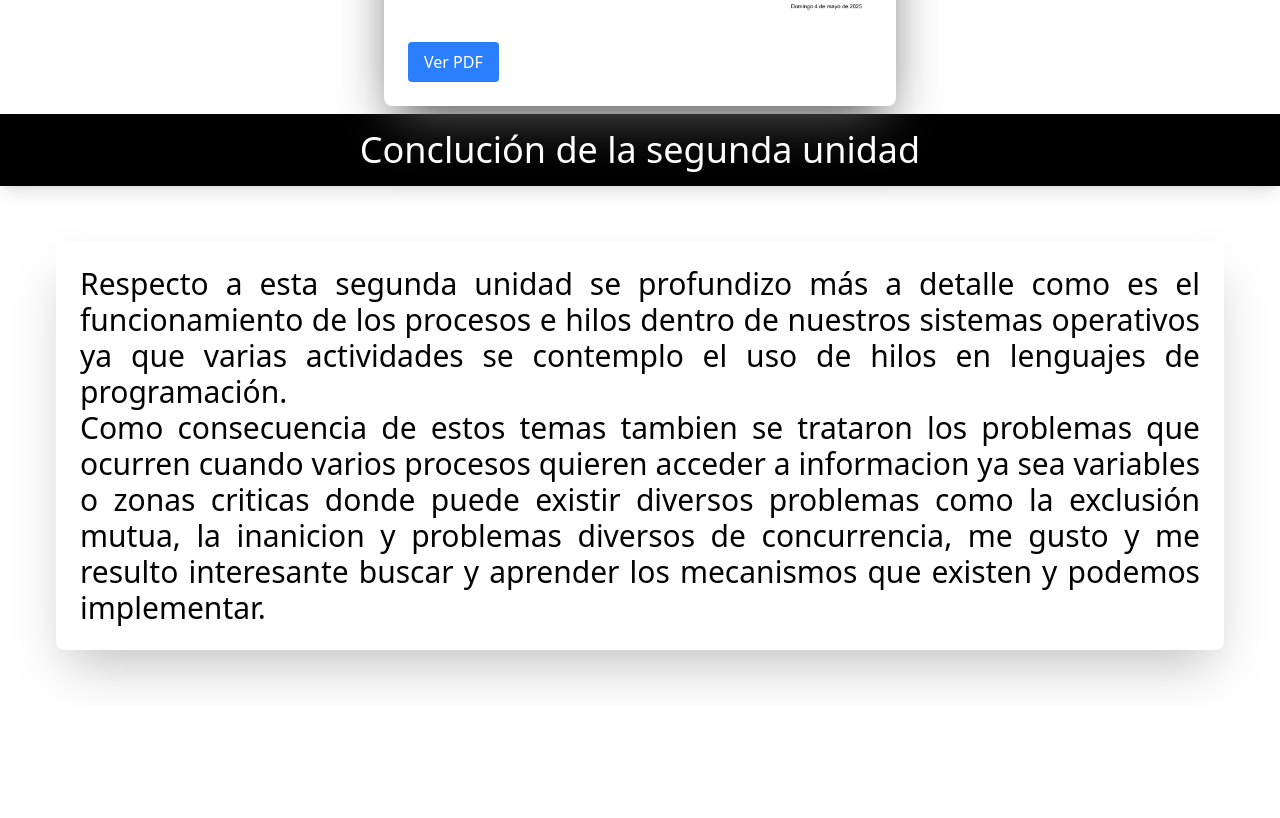
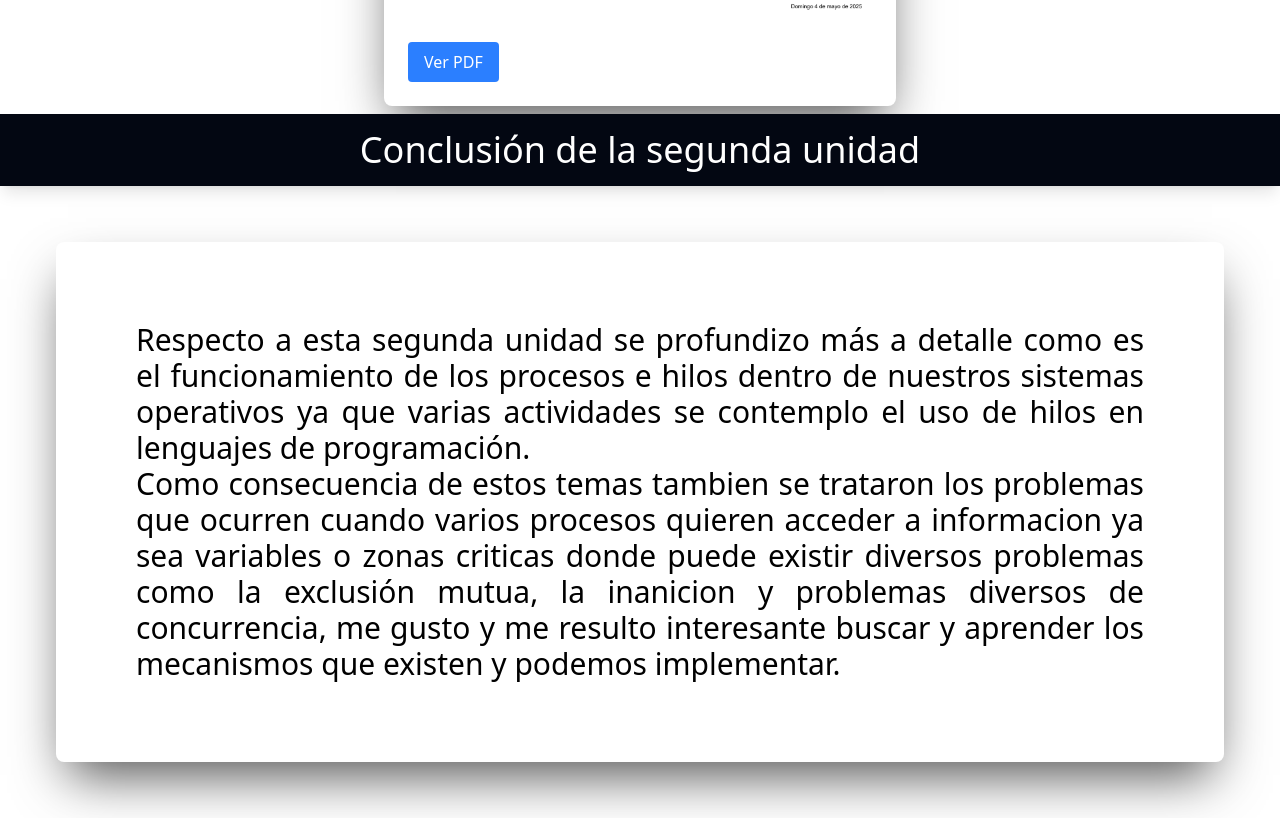
Before and after one commit to ChristianFLozano/Evidencia, a React (Vite) app: page /#/unidaddos in a window 1280 px wide. Shown: the part 1790-2608 px from the top of the page. Before the commit the page ends 2496 px from the top, so only its background shows below. Built offline with nearby package versions, Linux system fonts and the light colour scheme.

Commit message:
Conclusion Part

```diff
--- a/src/Pages/UnitOne.jsx
+++ b/src/Pages/UnitOne.jsx
@@ -52,11 +52,11 @@ export default function UnitOne() {
                     })
                 }
             </ul>
-            <header className="w-full h-auto flex justify-center items-center bg-black text-white p-4 text-2xl sm:text-3xl lg:text-4xl shadow-lg">
-                <h3>Conclución de la primera unidad</h3>
+            <header className="bg-gray-950 w-full h-auto flex justify-center items-center sticky top-18 z-10 text-white p-4 text-2xl sm:text-3xl lg:text-4xl shadow-lg">
+                <h3>Conclusión de la primera unidad</h3>
             </header>
             <main className="p-8 text-xl md:text-2xl lg:text-3xl text-justify ">
-                <div className="shadow-2xl border-0.2 border-neutral-950 p-6 md:m-6 rounded-lg">
+                <div className="shadow-2xl shadow-neutral-600 lg:p-20 border-0.2 border-neutral-950 p-6 md:m-6 rounded-lg">
                     <p>
                     Respecto a las actividades de esta primera unidad creo firmemente que nos ayuda a sentar las bases básicas de lo
                     que es un sistema operativo, como estos se conforman y actividades prácticas que pueden ser de gran utilidad tales
--- a/src/Pages/UnitTwo.jsx
+++ b/src/Pages/UnitTwo.jsx
@@ -50,11 +50,11 @@ export default function UnitTwo(){
                     })
                 }
             </ul>
-            <header className="w-full h-auto flex justify-center items-center bg-black text-white p-4 text-2xl sm:text-3xl lg:text-4xl shadow-lg">
-                <h3>Conclución de la segunda unidad</h3>
+            <header className="bg-gray-950 w-full h-auto flex justify-center items-center sticky top-18 z-10 text-white p-4 text-2xl sm:text-3xl lg:text-4xl shadow-lg">
+                <h3>Conclusión de la segunda unidad</h3>
             </header>
             <main className="p-8 text-xl md:text-2xl lg:text-3xl md:text-justify ">
-                <div className="shadow-2xl border-0.2 border-neutral-950 p-6 md:m-6 rounded-lg">
+                <div className="shadow-2xl shadow-neutral-600 border-0.2 border-neutral-950 lg:p-20 p-6 md:m-6 rounded-lg">
                     <p>
                         Respecto a esta segunda unidad se profundizo más a detalle como es el funcionamiento de los procesos e hilos dentro
                         de nuestros sistemas operativos ya que varias actividades se contemplo el uso de hilos en lenguajes de programación. <br />
```
